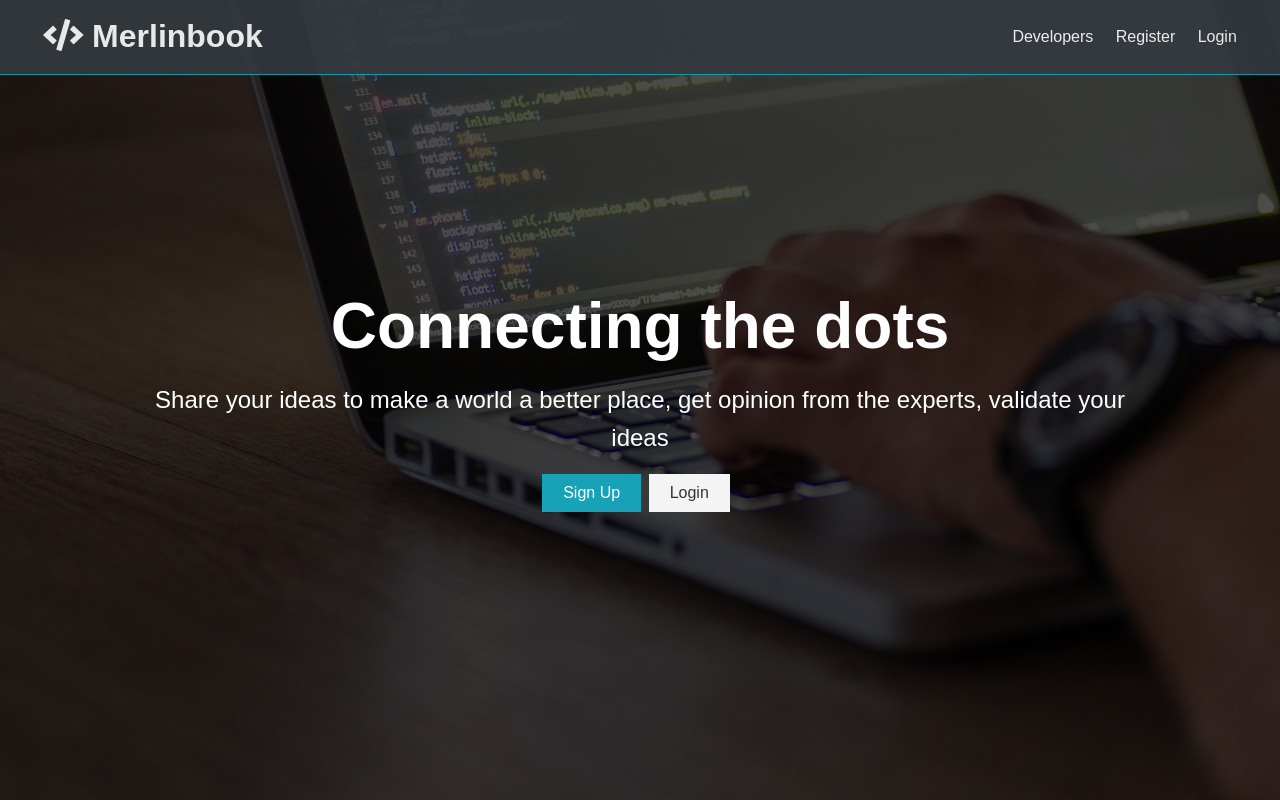
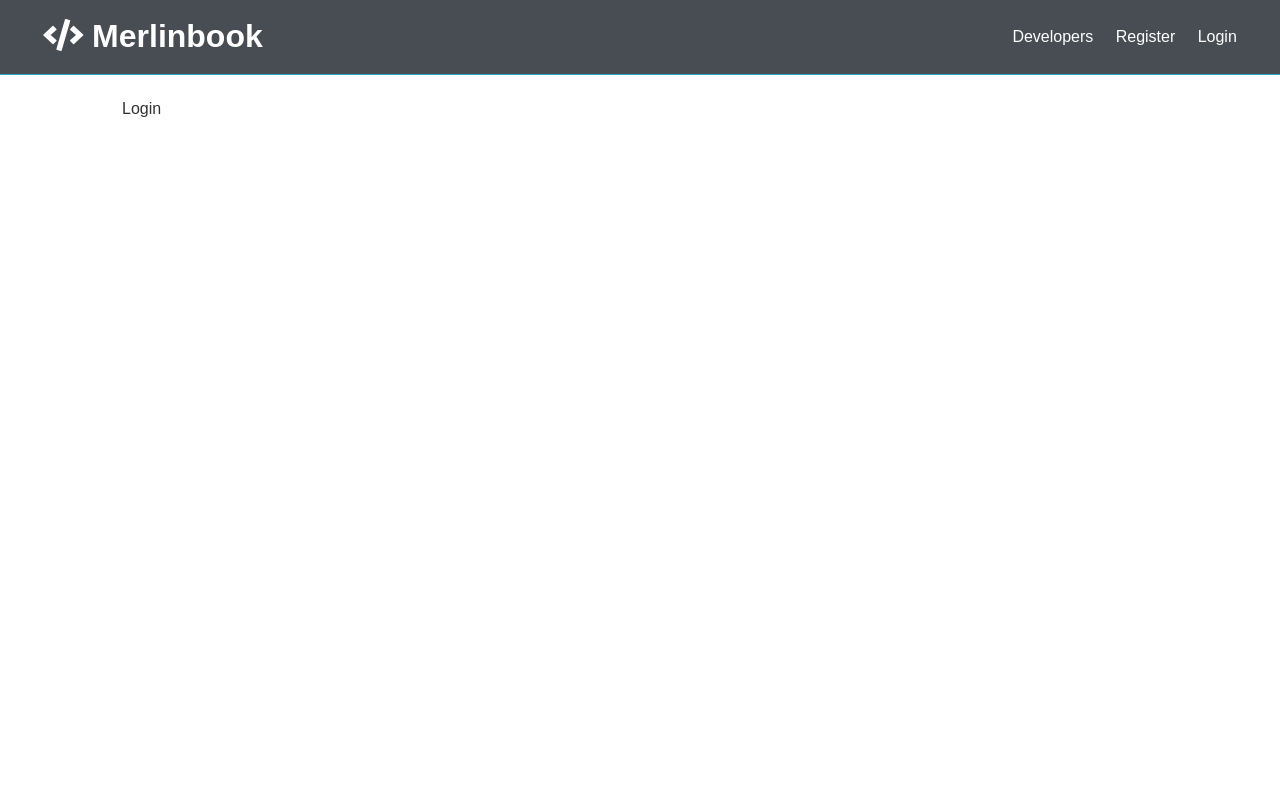
Before and after one commit to ZehaIrawan/MerlinBook-Nodejs, a React (Create React App) app in the folder client/: page /login in a window 1280 px wide. Built offline with nearby package versions, Linux system fonts and the light colour scheme.

Commit message:
Set up react router

```diff
--- a/client/src/App.js
+++ b/client/src/App.js
@@ -1,15 +1,26 @@
-import React, {Fragment} from 'react';
-import Navbar from './components/layout/Navbar'
-import Landing from './components/layout/Landing'
+import React, { Fragment } from 'react';
+import { BrowserRouter as Router, Route, Switch } from 'react-router-dom';
+import Navbar from './components/layout/Navbar';
+import Landing from './components/layout/Landing';
+import Login from './components/auth/Login';
+import Register from './components/auth/Register';
 import './App.css';
 
-const App =() => {
+const App = () => {
   return (
-    <Fragment>
-     <Navbar/>
-     <Landing/>
-    </Fragment>
+    <Router>
+      <Fragment>
+        <Navbar />
+        <Route exact path='/' component={Landing} />
+        <section className='container'>
+          <Switch>
+            <Route exact path='/register' component={Register} />
+            <Route exact path='/login' component={Login} />
+          </Switch>
+        </section>
+      </Fragment>
+    </Router>
   );
-}
+};
 
 export default App;
--- /dev/null
+++ b/client/src/components/auth/Login.js
@@ -0,0 +1,7 @@
+import React from 'react';
+
+const Login = () => {
+  return <div>Login</div>;
+};
+
+export default Login;
--- /dev/null
+++ b/client/src/components/auth/Register.js
@@ -0,0 +1,7 @@
+import React from 'react';
+
+const Register = () => {
+  return <div>Register</div>;
+};
+
+export default Register;
--- a/client/src/components/layout/Landing.js
+++ b/client/src/components/layout/Landing.js
@@ -1,4 +1,5 @@
 import React from 'react';
+import {Link} from 'react-router-dom'
 
 const Landing = () => {
   return (
@@ -10,12 +11,12 @@
        Share your ideas to make a world a better place, get opinion from the experts, validate your ideas
           </p>
           <div className='buttons'>
-            <a href='register.html' className='btn btn-primary'>
+            <Link to='/register' className='btn btn-primary'>
               Sign Up
-            </a>
-            <a href='login.html' className='btn btn-light'>
+            </Link>
+            <Link to='/login' className='btn btn-light'>
               Login
-            </a>
+            </Link>
           </div>
         </div>
       </div>
--- a/client/src/components/layout/Navbar.js
+++ b/client/src/components/layout/Navbar.js
@@ -1,22 +1,23 @@
 import React from 'react';
+import {Link} from 'react-router-dom';
 
 const Navbar = () => {
   return (
     <li className='navbar bg-dark'>
       <h1>
-        <a href='index.html'>
+        <Link to='/'>
           <i className='fas fa-code' /> Merlinbook
-        </a>
+        </Link>
       </h1>
       <ul>
         <li>
-          <a href='profiles.html'>Developers</a>
+          <Link to='/profiles'>Developers</Link>
         </li>
         <li>
-          <a href='register.html'>Register</a>
+          <Link to='/register'>Register</Link>
         </li>
         <li>
-          <a href='login.html'>Login</a>
+          <Link to='/login'>Login</Link>
         </li>
       </ul>
     </li>
```
